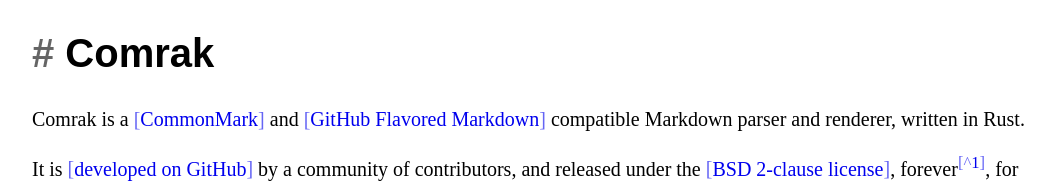
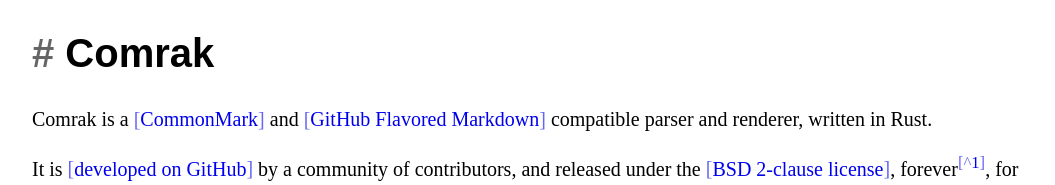
Before and after one commit to kivikakk/comrak, a plain HTML site: page www/index.html in a window 1280 px wide. Shown: the top 185 px of the page, without its empty margins (48-1103 px from the left). Drawn offline with Linux system fonts and the light colour scheme.

Commit message:
www: too many Markdown.

```diff
--- a/www/index.html
+++ b/www/index.html
@@ -17,7 +17,7 @@
 </head>
 <body>
 <h1><a href="#comrak" aria-hidden="true" class="anchor" id="comrak"></a>Comrak</h1>
-<p>Comrak is a <a href="https://commonmark.org/">CommonMark</a> and <a href="https://github.github.com/gfm/">GitHub Flavored Markdown</a> compatible Markdown parser and renderer, written in Rust.</p>
+<p>Comrak is a <a href="https://commonmark.org/">CommonMark</a> and <a href="https://github.github.com/gfm/">GitHub Flavored Markdown</a> compatible parser and renderer, written in Rust.</p>
 <p>It is <a href="https://github.com/kivikakk/comrak">developed on GitHub</a> by a community of contributors, and released under the <a href="https://github.com/kivikakk/comrak/blob/main/COPYING">BSD 2-clause license</a>, forever<sup class="footnote-ref"><a href="#fn-no-cla" id="fnref-no-cla" data-footnote-ref>1</a></sup>, for use by all.</p>
 <h2><a href="#features" aria-hidden="true" class="anchor" id="features"></a>Features</h2>
 <ul>
```
Also changed, not shown: 2 other files.
